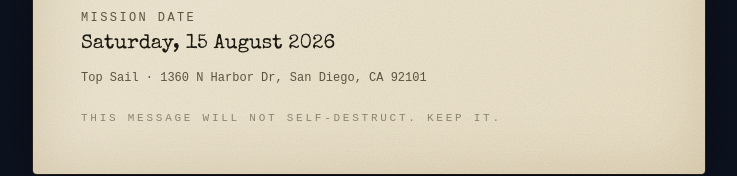
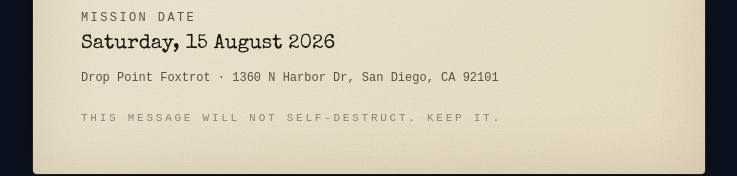
Before and after one commit to sotomaque/operation-mission-complete, a Next.js app: page /mission/confirmed in a window 1280 px wide. Shown: the part 444-620 px from the top of the page, without its empty margins (271-1008 px from the left). Built offline with nearby package versions, Linux system fonts and the light colour scheme; a web font is replaced by a local one.

Commit message:
feat: obscure venue — "Drop Point Foxtrot" replaces Top Sail / restaurant references

```diff
--- a/app/mission/[code]/page.tsx
+++ b/app/mission/[code]/page.tsx
@@ -78,14 +78,14 @@ export default async function MissionRsvpPage({
             Rendezvous Point
           </p>
           <p className="font-serif text-xl text-dossier-ink leading-snug">
-            Outside Top Sail
+            Drop Point Foxtrot
           </p>
           <p className="font-mono text-sm text-dossier-ink-muted">
             1360 N Harbor Dr, San Diego, CA 92101
           </p>
           <p className="font-mono text-[11px] uppercase tracking-[0.18em] text-dossier-ink-faint mt-1">
-            Meet outside the restaurant. Do not enter ahead of the
-            handler.
+            Meet curbside. Stand by for handler contact. Do not enter
+            any establishment ahead of pickup.
           </p>
         </div>
 
--- a/app/mission/confirmed/page.tsx
+++ b/app/mission/confirmed/page.tsx
@@ -79,7 +79,7 @@ export default async function ConfirmedPage({
             Saturday, 15 August 2026
           </p>
           <p className="font-mono text-xs text-dossier-ink-muted mt-3">
-            Top Sail · 1360 N Harbor Dr, San Diego, CA 92101
+            Drop Point Foxtrot · 1360 N Harbor Dr, San Diego, CA 92101
           </p>
         </div>
 
```
